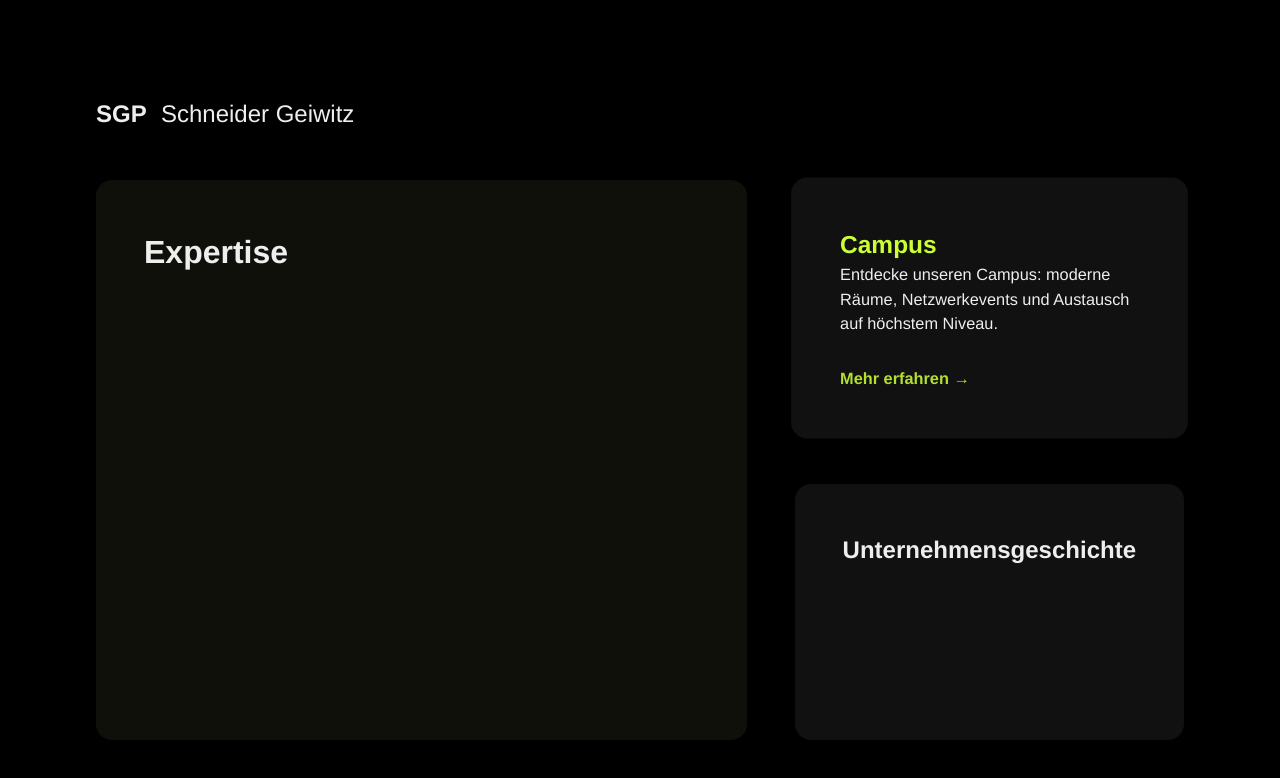
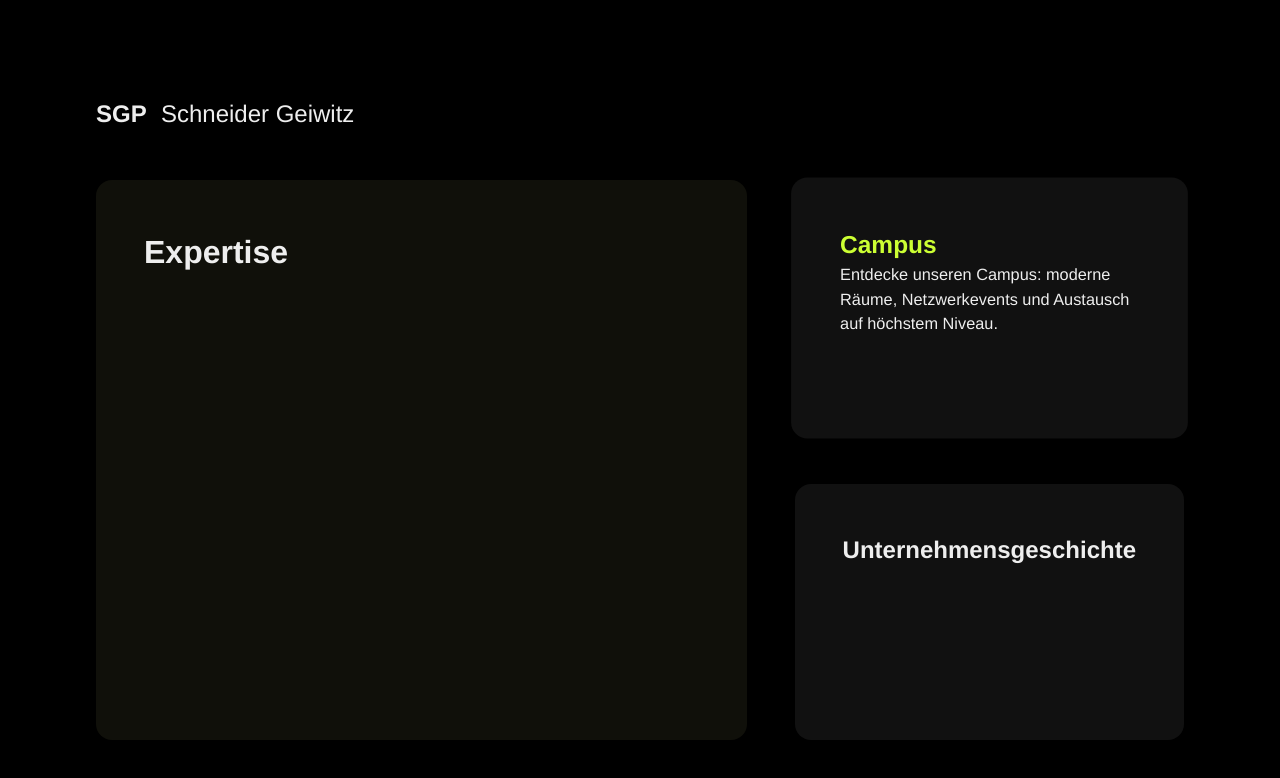
Before and after one commit to johannesb999/muse, a React (Vite) app in the folder motion/: page / in a window 1280 px wide. Shown: the top 778 px of the page. Built offline with nearby package versions, Linux system fonts and the light colour scheme.

Commit message:
update main so wie es sein soll i guess

```diff
--- a/motion/package.json
+++ b/motion/package.json
@@ -13,7 +13,9 @@
     "motion": "^12.23.2",
     "motion-v": "^1.5.0",
     "react": "^19.1.0",
-    "react-dom": "^19.1.0"
+    "react-dom": "^19.1.0",
+    "react-router-dom": "^7.6.3",
+    "sass": "^1.89.2"
   },
   "devDependencies": {
     "@eslint/js": "^9.30.1",
--- a/motion/src/App.jsx
+++ b/motion/src/App.jsx
@@ -1,25 +1,8 @@
 // src/App.jsx
 import { useState, useEffect } from "react";
-import { motion } from "motion/react";
-import "./App.css";
-
-const cards = {
-  expertise: {
-    title: "Expertise",
-    content:
-      "SGP Schneider Geiwitz unterstützt seit mehr als 40 Jahren Unternehmen mit einem ganzheitlichen Ansatz. Maßgeschneiderte Lösungen durch Interdisziplinarität sind unsere Stärke.",
-  },
-  campus: {
-    title: "Campus",
-    content:
-      "Entdecke unseren Campus: moderne Räume, Netzwerkevents und Austausch auf höchstem Niveau.",
-  },
-  history: {
-    title: "Unternehmensgeschichte",
-    content:
-      "Von den Anfängen bis heute – erfahre mehr über die Meilensteine unserer 40-jährigen Firmengeschichte.",
-  },
-};
+import Cards from "./components/Cards";
+import cards from "./data/cards";
+import "./global.scss";
 
 export default function App() {
   const order = ["expertise", "campus", "history"];
@@ -30,41 +13,7 @@ export default function App() {
       setActive((i) => (i + 1) % order.length);
     }, 5000);
     return () => clearInterval(id);
-  }, []);
-
-  const renderCard = (key, idx) => {
-    const isActive = idx === active;
-    return (
-      <motion.section
-        key={key}
-        className={`card card--${key}`}
-        onClick={() => setActive(idx)}
-        initial={false}
-        animate={{ scale: isActive ? 1.02 : 1 }}
-        transition={{ duration: 0.5, ease: "easeOut" }}
-      >
-        <h2 style={{ color: isActive ? "var(--accent)" : "var(--text-light)" }}>
-          {cards[key].title}
-        </h2>
-
-        {/* Inhalt Aktive Karte */}
-        {isActive && (
-          <>
-            <p>{cards[key].content}</p>
-            <motion.a
-              href="#"
-              className="cta"
-              initial={{ opacity: 0, y: 10 }}
-              animate={{ opacity: 1, y: 0 }}
-              transition={{ duration: 0.4, delay: 0.2 }}
-            >
-              Mehr erfahren <span aria-hidden="true">→</span>
-            </motion.a>
-          </>
-        )}
-      </motion.section>
-    );
-  };
+  }, [order.length]);
 
   return (
     <div className="page">
@@ -73,15 +22,7 @@ export default function App() {
           SGP <span className="logo-sub">Schneider Geiwitz</span>
         </div>
       </header>
-
-      <main className="grid">
-        {renderCard("expertise", 0)}
-
-        <div className="column-right">
-          {renderCard("campus", 1)}
-          {renderCard("history", 2)}
-        </div>
-      </main>
+      <Cards cards={cards} order={order} active={active} setActive={setActive} />
     </div>
   );
 }
--- /dev/null
+++ b/motion/src/components/Card.jsx
@@ -0,0 +1,22 @@
+import styles from "./Card.module.scss";
+import { motion } from "motion/react";
+
+export default function Card({ title, content, isActive, onClick, children, className }) {
+  return (
+    <motion.section
+      className={`${styles.card} ${styles[className]}`}
+      onClick={onClick}
+      initial={false}
+      animate={{ scale: isActive ? 1.02 : 1 }}
+      transition={{ duration: 0.5, ease: "easeOut" }}
+    >
+      <h2 style={{ color: isActive ? "var(--accent)" : "var(--text-light)" }}>{title}</h2>
+      {isActive && (
+        <>
+          <p>{content}</p>
+          {children}
+        </>
+      )}
+    </motion.section>
+  );
+}
--- /dev/null
+++ b/motion/src/components/Card.module.scss
@@ -0,0 +1,52 @@
+.card {
+  background: var(--card-bg);
+  border-radius: var(--radius);
+  padding: var(--gap);
+  display: flex;
+  flex-direction: column;
+  overflow: hidden;
+
+  &--expertise {
+    background: var(--card-bg-dark);
+    color: var(--accent);
+    height: 35rem;
+
+    h2 {
+      font-size: 2rem;
+      margin-bottom: var(--gap);
+    }
+    p {
+      color: var(--text-muted);
+      margin-bottom: var(--gap);
+    }
+  }
+
+  &--campus,
+  &--history {
+    height: 16rem;
+    h2 {
+      font-size: 1.5rem;
+    }
+  }
+}
+
+.cta {
+  margin-top: auto;
+  color: var(--accent) !important;
+  text-decoration: none;
+  font-weight: bold;
+  transition:
+    color 0.4s cubic-bezier(0.4, 0, 0.2, 1),
+    text-decoration 0.3s cubic-bezier(0.4, 0, 0.2, 1),
+    transform 0.6s cubic-bezier(0.4, 0, 0.2, 1),
+    opacity 0.6s cubic-bezier(0.4, 0, 0.2, 1);
+  opacity: 0.95;
+  will-change: color, text-decoration, transform, opacity;
+
+  &:hover {
+    text-decoration: underline;
+    color: var(--accent);
+    opacity: 1;
+    transform: translateY(-2px) scale(1.04);
+  }
+}
--- /dev/null
+++ b/motion/src/components/Cards.jsx
@@ -0,0 +1,52 @@
+import styles from "./Cards.module.scss";
+import Card from "./Card";
+import Cta from "./Cta";
+import { motion } from "motion/react";
+
+export default function Cards({ cards, order, active, setActive }) {
+  return (
+    <main className={styles.grid}>
+      <Card
+        title={cards[order[0]].title}
+        content={cards[order[0]].content}
+        isActive={active === 0}
+        onClick={() => setActive(0)}
+        className={`card--${order[0]}`}
+      >
+        {active === 0 && (
+          <Cta>
+            Mehr erfahren <span aria-hidden="true">→</span>
+          </Cta>
+        )}
+      </Card>
+      <div className={styles["column-right"]}>
+        <Card
+          title={cards[order[1]].title}
+          content={cards[order[1]].content}
+          isActive={active === 1}
+          onClick={() => setActive(1)}
+          className={`card--${order[1]}`}
+        >
+          {active === 1 && (
+            <Cta>
+              Mehr erfahren <span aria-hidden="true">→</span>
+            </Cta>
+          )}
+        </Card>
+        <Card
+          title={cards[order[2]].title}
+          content={cards[order[2]].content}
+          isActive={active === 2}
+          onClick={() => setActive(2)}
+          className={`card--${order[2]}`}
+        >
+          {active === 2 && (
+            <Cta>
+              Mehr erfahren <span aria-hidden="true">→</span>
+            </Cta>
+          )}
+        </Card>
+      </div>
+    </main>
+  );
+}
--- /dev/null
+++ b/motion/src/components/Cards.module.scss
@@ -0,0 +1,12 @@
+.grid {
+  display: grid;
+  grid-template-columns: 2fr 1fr;
+  gap: var(--gap);
+  margin-top: var(--gap);
+}
+
+.column-right {
+  display: flex;
+  flex-direction: column;
+  gap: var(--gap);
+}
--- /dev/null
+++ b/motion/src/components/Cta.jsx
@@ -0,0 +1,17 @@
+import { motion } from "motion/react";
+import styles from "./Card.module.scss";
+
+export default function Cta({ children, ...props }) {
+  return (
+    <motion.a
+      href="#"
+      className={styles.cta}
+      initial={{ opacity: 0, y: 16, scale: 0.98 }}
+      animate={{ opacity: 1, y: 0, scale: 1 }}
+      transition={{ duration: 0.8, delay: 0.2, ease: [0.4, 0, 0.2, 1] }}
+      {...props}
+    >
+      {children}
+    </motion.a>
+  );
+}
--- /dev/null
+++ b/motion/src/data/cards.js
@@ -0,0 +1,19 @@
+const cards = {
+  expertise: {
+    title: "Expertise",
+    content:
+      "SGP Schneider Geiwitz unterstützt seit mehr als 40 Jahren Unternehmen mit einem ganzheitlichen Ansatz. Maßgeschneiderte Lösungen durch Interdisziplinarität sind unsere Stärke.",
+  },
+  campus: {
+    title: "Campus",
+    content:
+      "Entdecke unseren Campus: moderne Räume, Netzwerkevents und Austausch auf höchstem Niveau.",
+  },
+  history: {
+    title: "Unternehmensgeschichte",
+    content:
+      "Von den Anfängen bis heute – erfahre mehr über die Meilensteine unserer 40-jährigen Firmengeschichte.",
+  },
+};
+
+export default cards;
--- /dev/null
+++ b/motion/src/global.scss
@@ -0,0 +1,35 @@
+:root {
+  --bg: #000;
+  --card-bg: #111;
+  --card-bg-dark: #10100a;
+  --accent: #ccff33;
+  --text-light: #eee;
+  --text-muted: #ccd;
+  --radius: 1rem;
+  --gap: 3rem;
+}
+
+* {
+  box-sizing: border-box;
+  margin: 0;
+  padding: 0;
+}
+
+body,
+.page {
+  background: var(--bg);
+  color: var(--text-light);
+  font-family: "Helvetica Neue", Arial, sans-serif;
+  min-height: 100vh;
+  padding: var(--gap);
+}
+
+.header .logo {
+  font-size: 1.5rem;
+  font-weight: bold;
+}
+
+.header .logo-sub {
+  font-weight: normal;
+  margin-left: 0.5rem;
+}
```
Also changed, not shown: motion/src/pages/Campus.jsx (added), motion/src/pages/Expertise.jsx (added), motion/src/pages/History.jsx (added), 1 other file (tests, documents, lock files or other folders).
